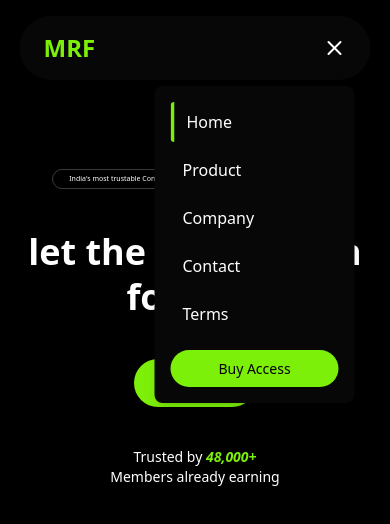
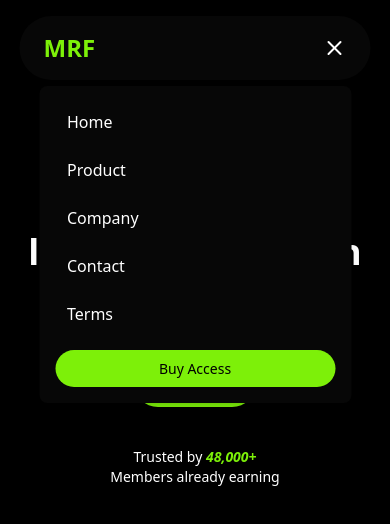
Before and after one commit to amarmurmu001/money-rain-forever, a React (Vite) app: page / in a window 390 px wide. Both pictures are taken after a click on the button 334 px from the left and 48 px from the top of the page. Shown: the top 524 px of the page. Built offline with nearby package versions, Linux system fonts and the light colour scheme.

Commit message:
dropdown responsive

```diff
--- a/src/components/ui/navbar-menu.tsx
+++ b/src/components/ui/navbar-menu.tsx
@@ -57,7 +57,7 @@
             initial={{ opacity: 0, y: -20 }}
             animate={{ opacity: 1, y: 0 }}
             exit={{ opacity: 0, y: -20 }}
-            className="absolute top-[70px] right-4 bg-[#070707] text-white rounded-lg shadow-lg p-4 flex flex-col space-y-2 md:hidden w-[200px]"
+            className="absolute top-[70px] left-1/2 -translate-x-1/2  bg-[#070707] text-white rounded-lg shadow-lg p-4 flex flex-col space-y-2 md:hidden w-[80vw]"
           >
             {menuItems.map((item) => (
               <li
@@ -67,7 +67,7 @@
                   setIsOpen(false);
                 }}
                 className={`px-3 py-2 rounded cursor-pointer hover:bg-[#111] ${
-                  active === item ? "border-l-4 border-[#7DF009]" : ""
+                  active === item ? " border-[#7DF009]" : ""
                 }`}
               >
                 {item}
```
